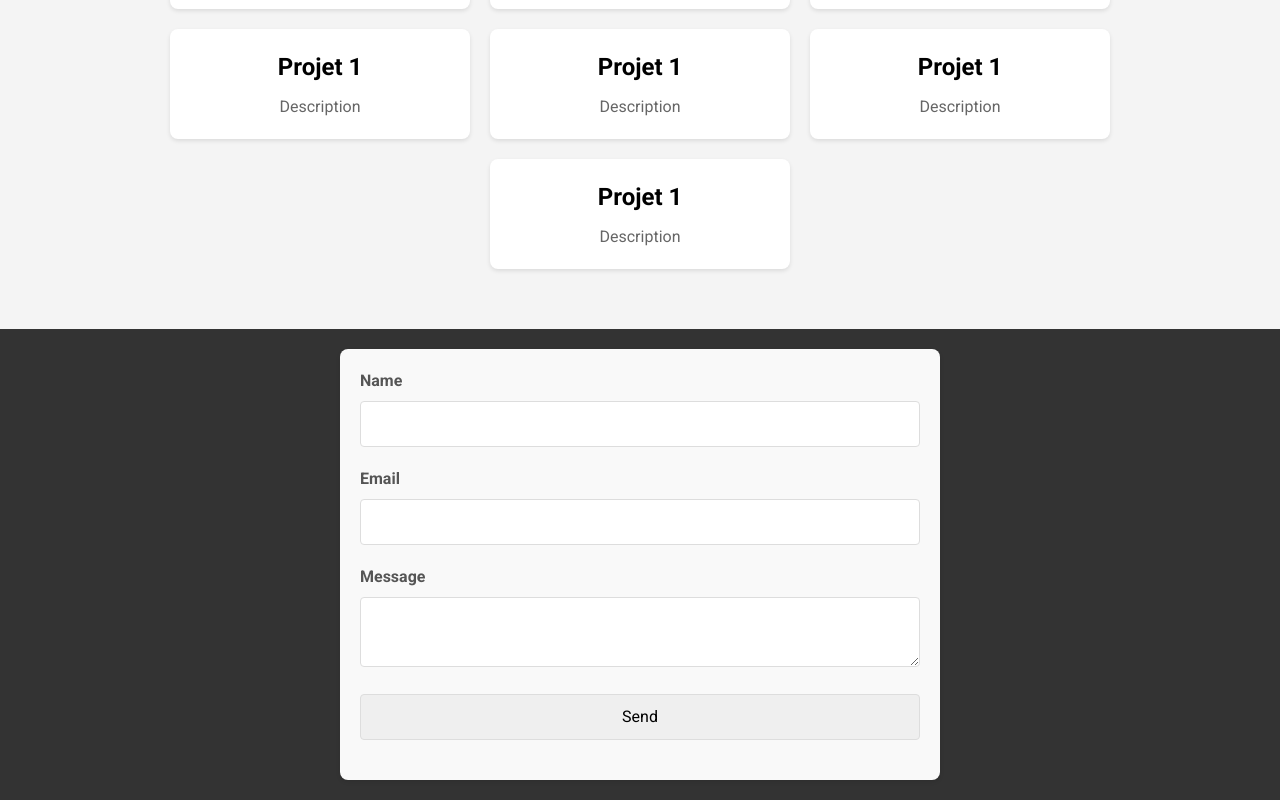
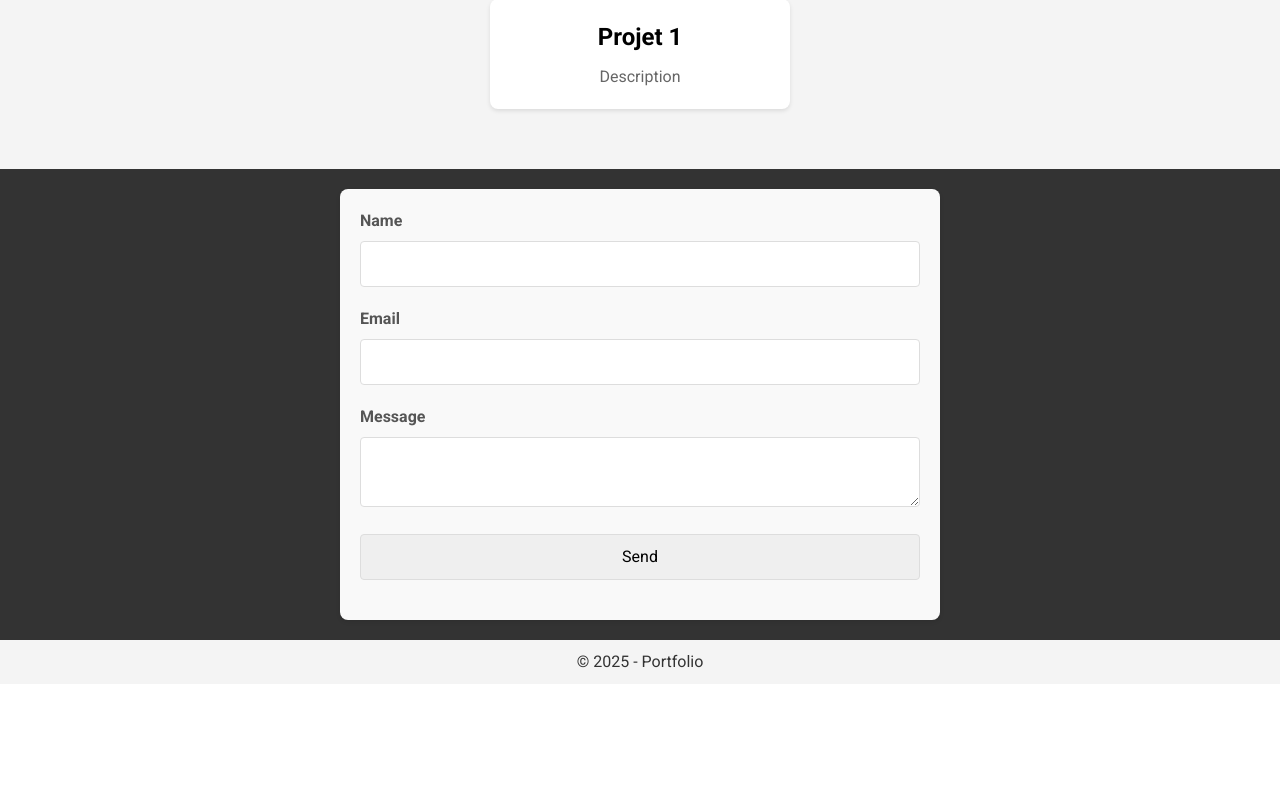
Before and after one commit to Luzdeveloper/Portfolio-React-2024, a React (Vite) app: page / in a window 1280 px wide. Shown: the part 1669-2469 px from the top of the page. After the commit the page ends 2353 px from the top, so only its background shows below. Built offline with nearby package versions, Linux system fonts and the light colour scheme.

Commit message:
update: nav fixed and feature: footer create

```diff
--- /dev/null
+++ b/src/components/Footer.jsx
@@ -0,0 +1,9 @@
+import '../styles/Footer.css';
+
+export function Footer() {
+  return (
+    <footer className="footer">
+      <p>© 2025 - Portfolio</p>
+    </footer>
+  );
+}
--- a/src/main.jsx
+++ b/src/main.jsx
@@ -7,6 +7,7 @@
 import { Skills } from './components/skills'
 import { Project } from './components/Project'
 import { ContactUs } from './components/Contact'
+import { Footer } from './components/Footer'
 
 
 createRoot(document.getElementById('root')).render(
@@ -17,5 +18,6 @@
     <Skills />
     <Project />
     <ContactUs />
+    <Footer />
   </StrictMode>,
 )
--- /dev/null
+++ b/src/styles/footer.css
@@ -0,0 +1,9 @@
+.footer{
+    background-color: #f4f4f4;
+    color: #333;
+    text-align: center;
+    padding: 10px;
+    left: 0;
+    bottom: 0;
+    width: 100%;
+}
--- a/src/styles/header.css
+++ b/src/styles/header.css
@@ -2,6 +2,8 @@
 header {
   background-color: #333;
   padding: 10px 20px;
+  position: fixed;
+  width: 100%;
 }
 
 nav {
--- a/src/styles/hero.css
+++ b/src/styles/hero.css
@@ -1,6 +1,5 @@
 .hero{
   text-align: center;
-  padding: 50px 20px;
   background: #f4f4f4;
 }
 
```
